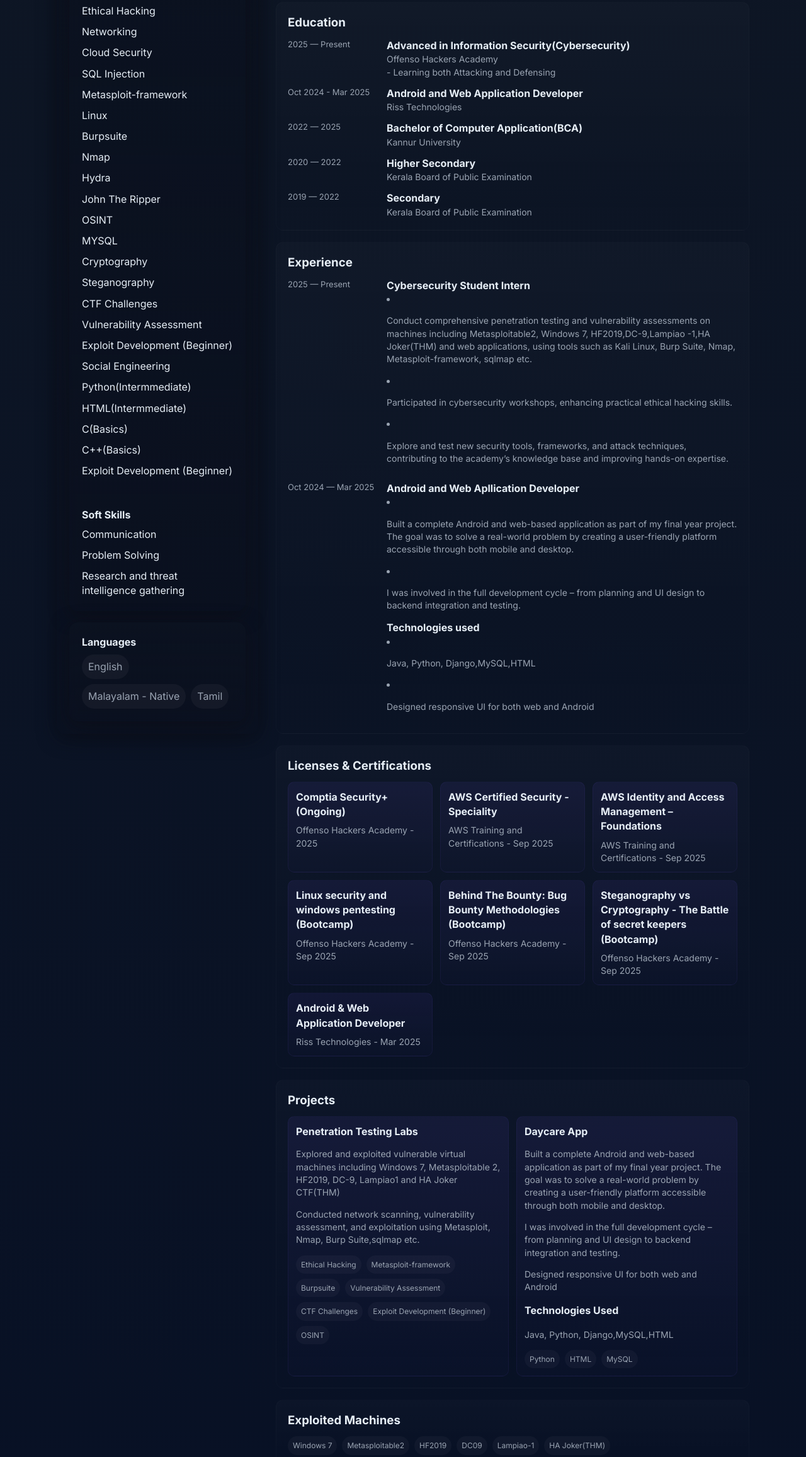
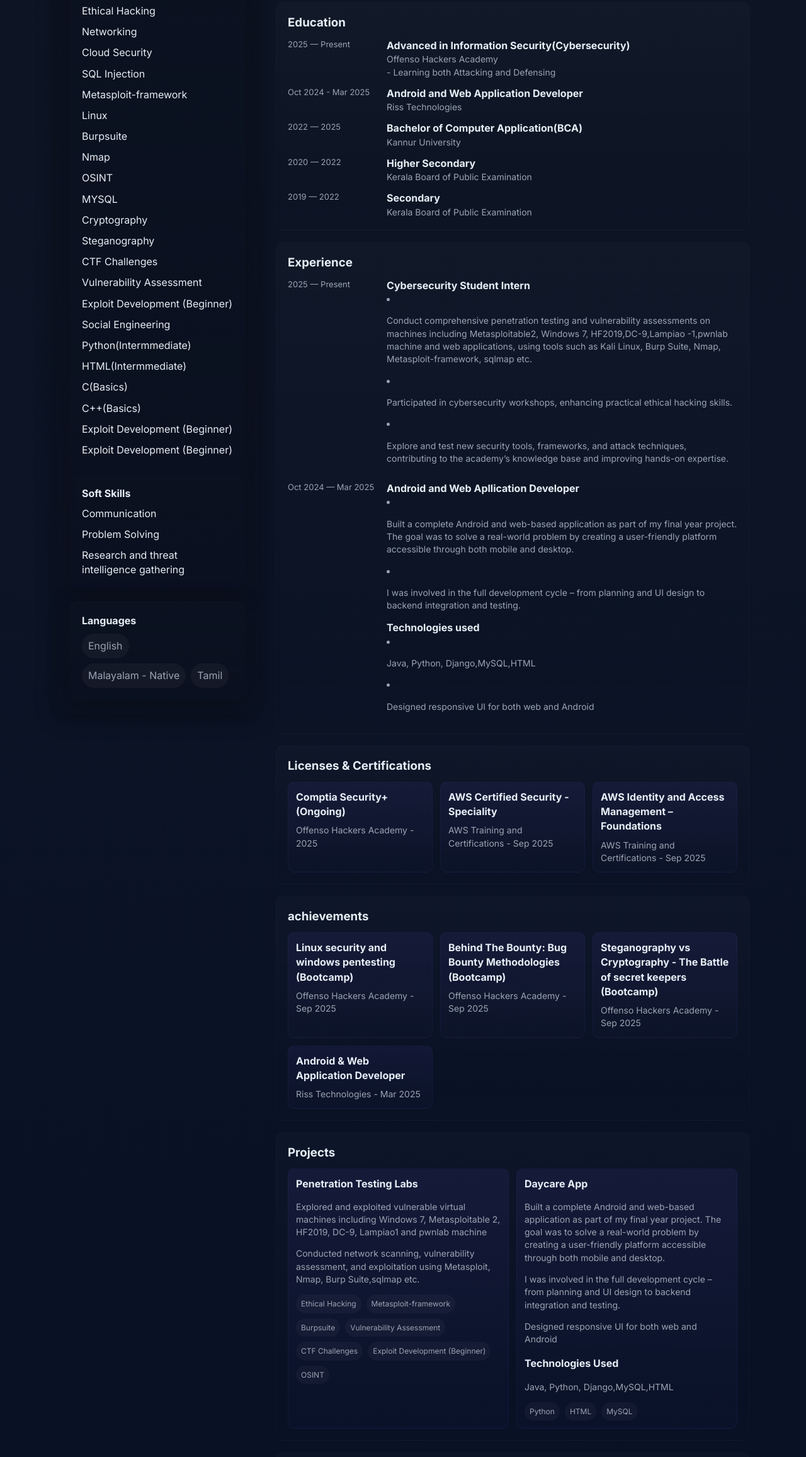
Before and after one commit to Encrypter1233/portfolio, a plain HTML site: page index.html in a window 1280 px wide. Shown: the part 778-3091 px from the top of the page at 63% size. Drawn offline with Linux system fonts and the light colour scheme.

Commit message:
Update index.html

```diff
--- a/index.html
+++ b/index.html
@@ -106,7 +106,7 @@
         <div class="contact-list">
           <div class="chip">📍 Kochi</div>
           <div class="chip">✉️ jaseervk321@gmail.com</div>
-          <div class="chip">🔗 <a href="https://drive.google.com/file/d/1EP3z_50PgIbah5-v4SMzuo0Znd63NHN5/view?usp=sharing" style="color:inherit;text-decoration:none">Resume.pdf</a></div>
+          <div class="chip">🔗 <a href="https://drive.google.com/file/d/17uBBebg-1SKXB4TpfgSnYIbMFP7mMinz/view?usp=drive_link" style="color:inherit;text-decoration:none">Resume.pdf</a></div>
         </div>
 
         <div class="socials">
@@ -140,8 +140,6 @@
           <div class="skill-row"><span>Linux</span></div>
           <div class="skill-row"><span>Burpsuite</span></div>
           <div class="skill-row"><span>Nmap</span></div>
-          <div class="skill-row"><span>Hydra</span></div>
-          <div class="skill-row"><span>John The Ripper</span></div>
           <div class="skill-row"><span>OSINT</span></div>
           <div class="skill-row"><span>MYSQL</span></div>
           <div class="skill-row"><span>Cryptography</span></div>
@@ -154,6 +152,7 @@
           <div class="skill-row"><span>HTML(Intermmediate)</span></div>
           <div class="skill-row"><span>C(Basics)</span></div>
           <div class="skill-row"><span>C++(Basics)</span></div>
+          <div class="skill-row"><span>Exploit Development (Beginner)</span></div>
           <div class="skill-row"><span>Exploit Development (Beginner)</span></div>
         </div><br><br>
         <h4 style="margin:0 0 8px 0">Soft Skills</h4>
@@ -180,7 +179,7 @@
     <main>
       <section id="about">
         <h3>About Me <span class="pill">Curious, Analytical, Ethical</span></h3>
-        <p style="margin-top:6px">I am an aspiring ethical hacker and cybersecurity researcher with hands-on experience in penetration testing, vulnerability assessments, and system exploitation. I enjoy exploring and securing systems, having worked extensively on machines such as Metasploitable2, Windows 7, HF2019, DC-9,Lampiao -1,HA Joker CTF(THM), and web applications.</p>
+        <p style="margin-top:6px">I am an aspiring ethical hacker and cybersecurity researcher with hands-on experience in penetration testing, vulnerability assessments, and system exploitation. I enjoy exploring and securing systems, having worked extensively on machines such as Metasploitable2, Windows 7, HF2019, DC-9,Lampiao -1,pwnlab machine, and web applications.</p>
         <p style="margin-top:6px">Currently, I am honing my skills at Offenso Hackers Academy, where I conduct security assessments, participate in Capture The Flag (CTF) competitions. My goal is to identify and mitigate security vulnerabilities, helping organizations strengthen their digital defenses.</p>
         <p style="margin-top:6px">I am passionate about ethical hacking, cybersecurity research, and continuous learning. I thrive in collaborative environments, enjoy tackling complex security challenges, and aim to contribute to a safer digital world.
 </p>
@@ -249,7 +248,7 @@
             <div class="time">2025 — Present</div>
             <div>
               <div class="card-title">Cybersecurity Student Intern</div>
-              <div class="muted"><li><p>Conduct comprehensive penetration testing and vulnerability assessments on machines including Metasploitable2, Windows 7, HF2019,DC-9,Lampiao -1,HA Joker(THM) and web applications, using tools such as Kali Linux, Burp Suite, Nmap, Metasploit-framework, sqlmap etc.</p></li></div>
+              <div class="muted"><li><p>Conduct comprehensive penetration testing and vulnerability assessments on machines including Metasploitable2, Windows 7, HF2019,DC-9,Lampiao -1,pwnlab machine and web applications, using tools such as Kali Linux, Burp Suite, Nmap, Metasploit-framework, sqlmap etc.</p></li></div>
             <div class="muted"><li><p>Participated in cybersecurity workshops, enhancing practical ethical hacking skills.</p></li></div>
             <div class="muted"><li><p>Explore and test new security tools, frameworks, and attack techniques, contributing to the academy’s knowledge base and improving hands-on expertise.</p></li></div>
 
@@ -287,7 +286,11 @@
             <div class="muted">AWS Training and Certifications - Sep 2025</div>
           </div>
 
+        </section>
 
+        <section id="ach">
+        <h3>achievements</h3>
+        <div class="grid">
         <div class="project">
             <h4>Linux security and windows pentesting (Bootcamp)</h4>
             <div class="muted">Offenso Hackers Academy - Sep 2025</div>
@@ -317,7 +320,7 @@
         <div class="grid">
           <div class="project">
             <h4>Penetration Testing Labs</h4>
-            <p class="muted">Explored and exploited vulnerable virtual machines including Windows 7, Metasploitable 2, HF2019, DC-9, Lampiao1 and HA Joker CTF(THM)</p>
+            <p class="muted">Explored and exploited vulnerable virtual machines including Windows 7, Metasploitable 2, HF2019, DC-9, Lampiao1 and pwnlab machine</p>
             <p class="muted">Conducted network scanning, vulnerability assessment, and exploitation using Metasploit, Nmap, Burp Suite,sqlmap etc.</p>
 
             <div class="tags"><span class="tag">Ethical Hacking</span><span class="tag">Metasploit-framework</span><span class="tag">Burpsuite</span><span class="tag">Vulnerability Assessment</span><span class="tag">CTF Challenges</span><span class="tag">
@@ -342,7 +345,7 @@ Exploit Development (Beginner)</span><span class="tag">OSINT</span></div>
         <h3>Exploited Machines</h3>
         <div class="timeline">
 
-            <div class="tags"><span class="tag">Windows 7</span><span class="tag">Metasploitable2</span><span class="tag">HF2019</span><span class="tag">DC09</span><span class="tag">Lampiao-1</span><span class="tag">HA Joker(THM)</span></div>
+            <div class="tags"><span class="tag">Windows 7</span><span class="tag">Metasploitable2</span><span class="tag">HF2019</span><span class="tag">DC09</span><span class="tag">Lampiao-1</span><span class="tag">pwnlab machine</span></div>
         </section>
       <section id="contact">
   <h3>Contact</h3>
```
